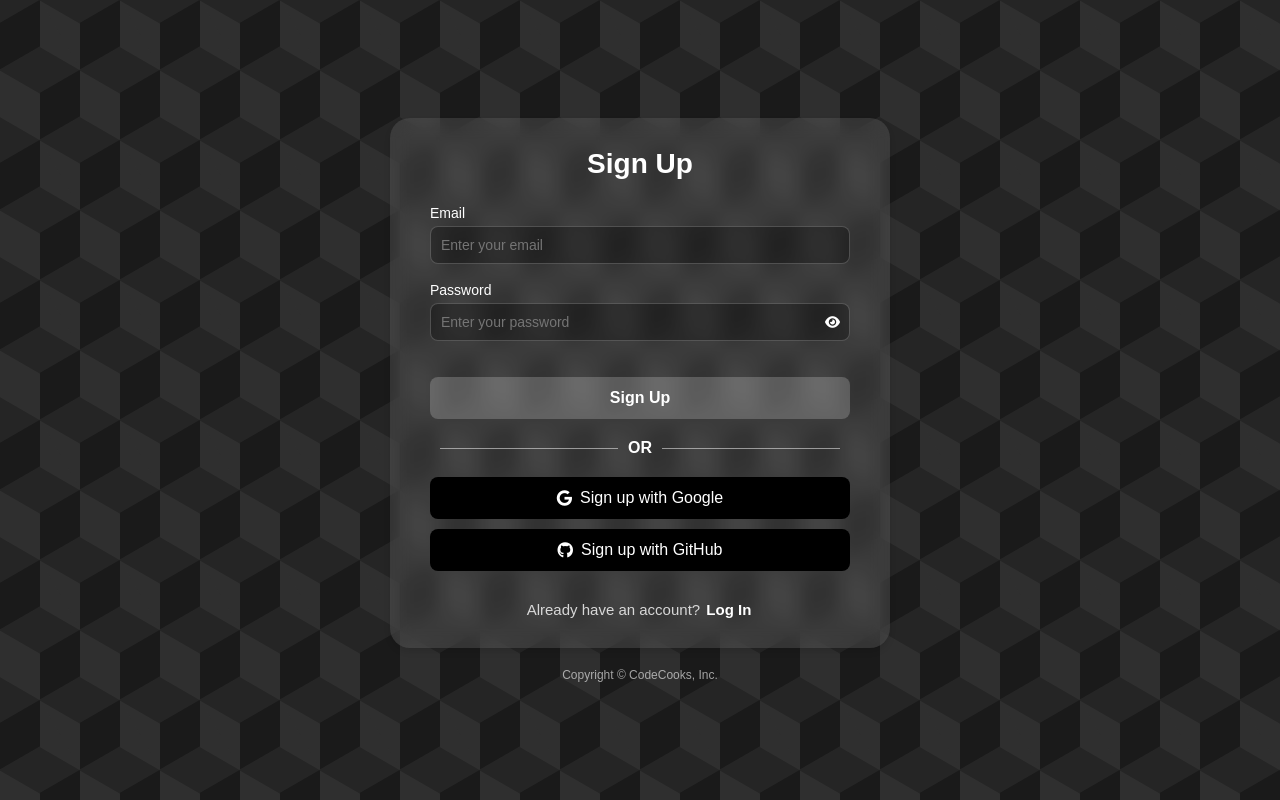
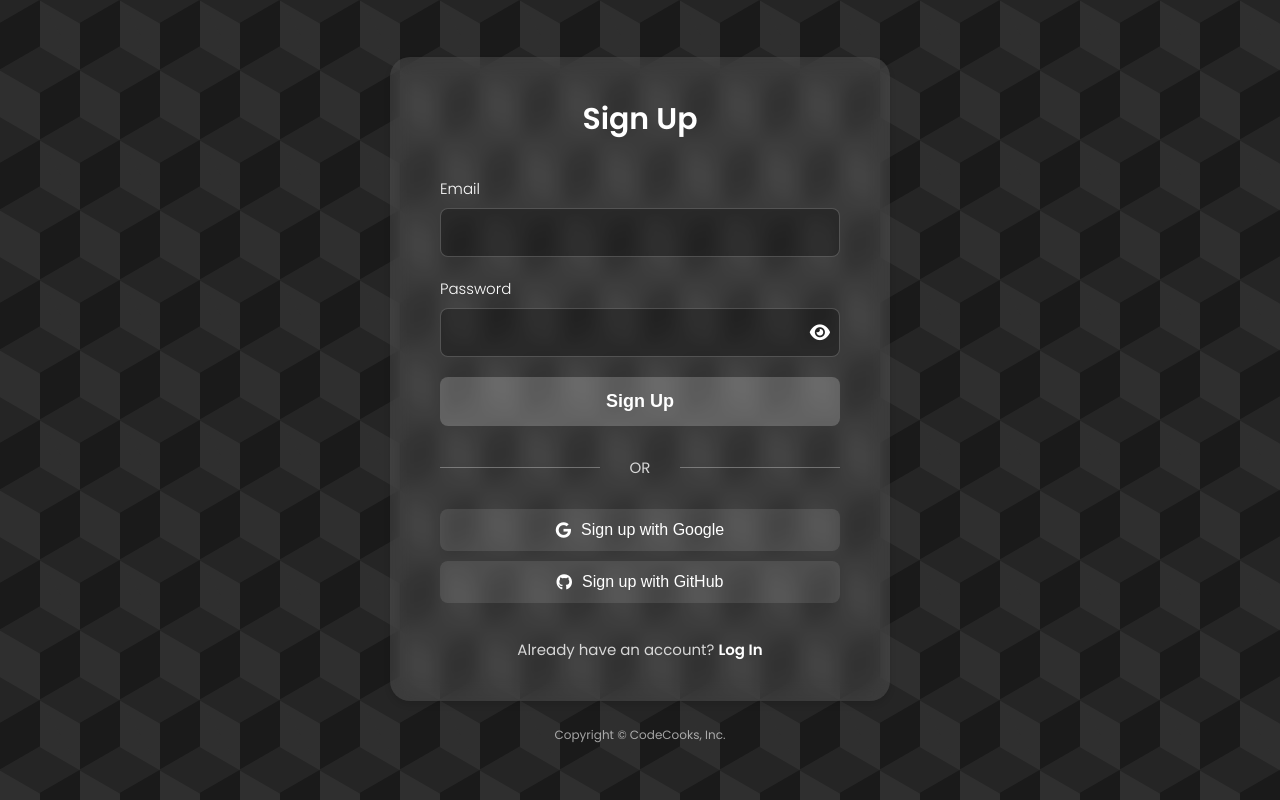
Before and after one commit to naman-innovates/CodeCooks, a plain HTML site: page signup/signup.html in a window 1280 px wide. Drawn offline with Linux system fonts and the light colour scheme.

Commit message:
final SignUp and SignIn page

```diff
--- a/login/login.css
+++ b/login/login.css
@@ -58,38 +58,38 @@ body {
     background: rgba(255, 255, 255, 0.1);
     backdrop-filter: blur(10px);
     border-radius: 20px;
-    padding: 40px 50px; /* Increased padding for bigger form */
+    padding: 40px 50px;
     box-shadow: 0 4px 6px rgba(0, 0, 0, 0.1);
     width: 100%;
-    max-width: 500px; /* Increased max-width for bigger form */
+    max-width: 500px;
     display: flex;
     flex-direction: column;
-    gap: 20px; /* Increased gap between elements */
+    gap: 20px;
 }
 
 h2 {
     text-align: center;
     color: #ffffff;
     font-weight: 600;
-    font-size: 30px; /* Slightly bigger font size */
+    font-size: 30px;
     margin-bottom: 15px;
 }
 
 .form-group {
     display: flex;
     flex-direction: column;
-    gap: 8px; /* Slightly increased gap */
+    gap: 8px;
 }
 
 label {
-    font-size: 15px; /* Slightly bigger font size */
+    font-size: 15px;
     color: #ffffff;
     font-weight: 300;
 }
 
 input {
     width: 100%;
-    padding: 12px; /* Increased padding for bigger input fields */
+    padding: 12px;
     background-color: rgba(0, 0, 0, 0.3);
     border: 1px solid rgba(255, 255, 255, 0.2);
     border-radius: 8px;
@@ -104,73 +104,6 @@ input:focus {
     border-color: #ffffff;
     background-color: rgba(0, 0, 0, 0.4);
 }
-
-.submit-btn {
-    width: 100%;
-    padding: 14px; /* Increased button size */
-    background-color: rgba(255, 255, 255, 0.2);
-    color: #ffffff;
-    border: none;
-    border-radius: 8px;
-    font-size: 18px; /* Slightly bigger font size */
-    cursor: pointer;
-    transition: background-color 0.3s ease;
-    font-weight: 600;
-}
-
-.submit-btn:hover {
-    background-color: rgba(255, 255, 255, 0.3);
-}
-
-.signup-link {
-    text-align: center;
-    color: rgba(255, 255, 255, 0.8);
-    font-size: 15px;
-    margin-top: 15px; /* Slightly increased margin */
-}
-
-.signup-link a {
-    color: #ffffff;
-    text-decoration: underline;
-    transition: color 0.3s;
-}
-
-.signup-link a:hover {
-    color: #f0f0f0;
-}
-
-.form-footer {
-    text-align: center;
-    font-size: 12px;
-    color: rgba(255, 255, 255, 0.6);
-    margin-top: 25px; /* Increased margin for better spacing */
-}
-
-@media (max-width: 480px) {
-    .glass-form {
-        padding: 30px;
-        width: 95%;
-    }
-}
-
-.signup-link a {
-    color: #ffffff;
-    text-decoration: none;
-    border-bottom: 2px solid transparent; /* Initial transparent border */
-    transition: color 0.3s, border-color 0.3s ease;
-    font-weight: 600;
-}
-
-.signup-link a:hover {
-    color: #f8f8f8;
-    border-color: #f8f8f8;
-}
-
-
-
-
-
-
 
 .password-wrapper {
     position: relative;
@@ -194,3 +127,112 @@ input:focus {
 .password-wrapper i:hover {
     color: rgba(255, 255, 255, 0.8);
 }
+
+.submit-btn {
+    width: 100%;
+    padding: 14px;
+    background-color: rgba(255, 255, 255, 0.2);
+    color: #ffffff;
+    border: none;
+    border-radius: 8px;
+    font-size: 18px;
+    cursor: pointer;
+    transition: background-color 0.3s ease;
+    font-weight: 600;
+}
+
+.submit-btn:hover {
+    background-color: rgba(255, 255, 255, 0.3);
+}
+
+.or {
+    text-align: center;
+    color: rgba(255, 255, 255, 0.8);
+    font-size: 15px;
+    margin: 10px 0;
+    position: relative;
+}
+
+.or::before,
+.or::after {
+    content: "";
+    position: absolute;
+    top: 50%;
+    width: 40%;
+    height: 1px;
+    background-color: rgba(255, 255, 255, 0.3);
+}
+
+.or::before {
+    left: 0;
+}
+
+.or::after {
+    right: 0;
+}
+
+.social-buttons {
+    display: flex;
+    flex-direction: column;
+    gap: 10px;
+}
+
+.google-btn,
+.github-btn {
+    width: 100%;
+    padding: 12px;
+    background-color: rgba(255, 255, 255, 0.1);
+    color: #ffffff;
+    border: none;
+    border-radius: 8px;
+    font-size: 16px;
+    cursor: pointer;
+    transition: background-color 0.3s ease;
+    display: flex;
+    align-items: center;
+    justify-content: center;
+}
+
+.google-btn:hover,
+.github-btn:hover {
+    background-color: rgba(255, 255, 255, 0.2);
+}
+
+.google-btn i,
+.github-btn i {
+    margin-right: 10px;
+}
+
+.signup-link {
+    text-align: center;
+    color: rgba(255, 255, 255, 0.8);
+    font-size: 15px;
+    margin-top: 15px;
+}
+
+.signup-link a {
+    color: #ffffff;
+    text-decoration: none;
+    border-bottom: 2px solid transparent;
+    transition: color 0.3s, border-color 0.3s ease;
+    font-weight: 600;
+}
+
+.signup-link a:hover {
+    color: #f8f8f8;
+    border-color: #f8f8f8;
+}
+
+.form-footer {
+    text-align: center;
+    font-size: 12px;
+    color: rgba(255, 255, 255, 0.6);
+    margin-top: 25px;
+}
+
+@media (max-width: 480px) {
+    .glass-form {
+        padding: 30px;
+        width: 95%;
+    }
+}
--- a/signup/signup.css
+++ b/signup/signup.css
@@ -58,43 +58,43 @@ body {
     background: rgba(255, 255, 255, 0.1);
     backdrop-filter: blur(10px);
     border-radius: 20px;
-    padding: 30px 40px;
+    padding: 40px 50px;
     box-shadow: 0 4px 6px rgba(0, 0, 0, 0.1);
-    width: 95%;
+    width: 100%;
     max-width: 500px;
     display: flex;
     flex-direction: column;
-    gap: 15px;
+    gap: 20px;
 }
 
 h2 {
     text-align: center;
     color: #ffffff;
     font-weight: 600;
-    font-size: 28px;
-    margin-bottom: 10px;
+    font-size: 30px;
+    margin-bottom: 15px;
 }
 
 .form-group {
     display: flex;
     flex-direction: column;
-    gap: 5px;
+    gap: 8px;
 }
 
 label {
-    font-size: 14px;
+    font-size: 15px;
     color: #ffffff;
     font-weight: 300;
 }
 
 input {
     width: 100%;
-    padding: 10px;
+    padding: 12px;
     background-color: rgba(0, 0, 0, 0.3);
     border: 1px solid rgba(255, 255, 255, 0.2);
     border-radius: 8px;
     color: #ffffff;
-    font-size: 14px;
+    font-size: 15px;
     font-family: 'Poppins', sans-serif;
     transition: border-color 0.3s ease, background-color 0.3s ease;
 }
@@ -107,30 +107,37 @@ input:focus {
 
 .password-wrapper {
     position: relative;
+    display: flex;
+    align-items: center;
 }
 
-.eye-button {
+.password-wrapper input {
+    flex: 1;
+}
+
+.password-wrapper i {
     position: absolute;
     right: 10px;
-    top: 50%;
-    transform: translateY(-50%);
-    background: none;
-    border: none;
     color: #ffffff;
     cursor: pointer;
+    font-size: 18px;
+    transition: color 0.3s;
+}
+
+.password-wrapper i:hover {
+    color: rgba(255, 255, 255, 0.8);
 }
 
 .submit-btn {
     width: 100%;
-    padding: 12px;
+    padding: 14px;
     background-color: rgba(255, 255, 255, 0.2);
     color: #ffffff;
     border: none;
     border-radius: 8px;
-    font-size: 16px;
+    font-size: 18px;
     cursor: pointer;
     transition: background-color 0.3s ease;
-    font-family: 'Poppins', sans-serif;
     font-weight: 600;
 }
 
@@ -139,20 +146,29 @@ input:focus {
 }
 
 .or {
-    display: flex;
-    align-items: center;
-    margin: 20px 0;
-    font-weight: bold;
-    color: #ffffff;
+    text-align: center;
+    color: rgba(255, 255, 255, 0.8);
+    font-size: 15px;
+    margin: 10px 0;
+    position: relative;
 }
 
 .or::before,
 .or::after {
     content: "";
-    flex: 1; /* Makes the lines grow to fill available space */
-    height: 1px; /* Line height */
-    background-color: rgba(255, 255, 255, 0.5); /* Line color */
-    margin: 0 10px; /* Space between the line and text */
+    position: absolute;
+    top: 50%;
+    width: 40%;
+    height: 1px;
+    background-color: rgba(255, 255, 255, 0.3);
+}
+
+.or::before {
+    left: 0;
+}
+
+.or::after {
+    right: 0;
 }
 
 .social-buttons {
@@ -165,54 +181,58 @@ input:focus {
 .github-btn {
     width: 100%;
     padding: 12px;
-    background-color: #000000; /* Black background */
-    color: #ffffff; /* White text */
+    background-color: rgba(255, 255, 255, 0.1);
+    color: #ffffff;
     border: none;
     border-radius: 8px;
     font-size: 16px;
     cursor: pointer;
+    transition: background-color 0.3s ease;
     display: flex;
     align-items: center;
     justify-content: center;
-    transition: transform 0.2s;
 }
 
 .google-btn:hover,
 .github-btn:hover {
-    transform: scale(1.05); /* Hover effect without changing colors */
+    background-color: rgba(255, 255, 255, 0.2);
 }
 
 .google-btn i,
 .github-btn i {
-    margin-right: 8px; /* Space between icon and text */
+    margin-right: 10px;
 }
-.login-link{
+
+.login-link {
     text-align: center;
     color: rgba(255, 255, 255, 0.8);
     font-size: 15px;
     margin-top: 15px;
 }
-.login-link a{
+
+.login-link a {
     color: #ffffff;
     text-decoration: none;
     border-bottom: 2px solid transparent;
-    transition: color 0.3s, border-color 0.3s,ease;
+    transition: color 0.3s, border-color 0.3s ease;
     font-weight: 600;
-    margin: 2px;
 }
+
+.login-link a:hover {
+    color: #f8f8f8;
+    border-color: #f8f8f8;
+}
+
 .form-footer {
     text-align: center;
     font-size: 12px;
     color: rgba(255, 255, 255, 0.6);
-    margin-top: 20px;
-}
-a:hover{
-    text-decoration: 1px underline;
+    margin-top: 25px;
 }
 
 @media (max-width: 480px) {
     .glass-form {
-        padding: 25px;
+        padding: 30px;
         width: 95%;
     }
 }
--- a/signup/signup.html
+++ b/signup/signup.html
@@ -3,46 +3,40 @@
 <head>
     <meta charset="UTF-8">
     <meta name="viewport" content="width=device-width, initial-scale=1.0">
-    <title>Sign Up</title>
+    <title>Sign Up - CodeCooks</title>
+    <link href="https://fonts.googleapis.com/css2?family=Poppins:wght@300;400;600&display=swap" rel="stylesheet">
     <link rel="stylesheet" href="signup.css">
     <link rel="stylesheet" href="https://cdnjs.cloudflare.com/ajax/libs/font-awesome/6.0.0-beta3/css/all.min.css">
 </head>
 <body>
     <div class="container">
-        <div class="glass-form">
+        <form id="signupForm" class="glass-form">
             <h2>Sign Up</h2>
-            <form id="signupForm">
             <div class="form-group">
                 <label for="email">Email</label>
-                    <input type="email" id="email" placeholder="Enter your email" required>
+                <input type="email" id="email" name="email" required>
             </div>
-                <br>
-
             <div class="form-group">
                 <label for="password">Password</label>
                 <div class="password-wrapper">
-                        <input type="password" id="password" placeholder="Enter your password" required>
-                        <button type="button" id="togglePassword" class="eye-button">
-                            <i class="fas fa-eye" id="eyeIcon"></i>
-                        </button>
+                    <input type="password" id="password" name="password" required>
+                    <i class="fas fa-eye" id="togglePassword"></i>
                 </div>
             </div>
-                <br><br>
             <button type="submit" class="submit-btn">Sign Up</button>
             <div class="or">OR</div>
             <div class="social-buttons">
-                    <button class="google-btn">
+                <button type="button" class="google-btn">
                     <i class="fab fa-google"></i> Sign up with Google
                 </button>
-                    <button class="github-btn">
+                <button type="button" class="github-btn">
                     <i class="fab fa-github"></i> Sign up with GitHub
                 </button>
             </div>
+            <div class="login-link">
+                <p>Already have an account? <a href="../login/login.html">Log In</a></p>
+            </div>
         </form>
-            <div class="login-link">
-                <p>Already have an account? <a href="#">Log In</a></p>
-            </div>
-        </div>
         <footer class="form-footer">
             Copyright © CodeCooks, Inc.
         </footer>
--- a/signup/signup.js
+++ b/signup/signup.js
@@ -1,8 +1,32 @@
-document.getElementById('togglePassword').addEventListener('click', function() {
-    const passwordInput = document.getElementById('password');
-    const eyeIcon = document.getElementById('eyeIcon');
-    const type = passwordInput.getAttribute('type') === 'password' ? 'text' : 'password';
-    passwordInput.setAttribute('type', type);
-    eyeIcon.classList.toggle('fa-eye');
-    eyeIcon.classList.toggle('fa-eye-slash');
+document.addEventListener('DOMContentLoaded', function() {
+    const togglePassword = document.getElementById('togglePassword');
+    const password = document.getElementById('password');
+    const signupForm = document.getElementById('signupForm');
+    const emailInput = document.getElementById('email');
+
+    togglePassword.addEventListener('click', function () {
+        const type = password.getAttribute('type') === 'password' ? 'text' : 'password';
+        password.setAttribute('type', type);
+        this.classList.toggle('fa-eye-slash');
+    });
+
+    signupForm.addEventListener('submit', function(e) {
+        e.preventDefault();
+
+        const email = emailInput.value.trim();
+        const passwordValue = password.value.trim();
+
+        if (email && passwordValue) {
+            // Here you would typically send the data to your server for processing
+            console.log('Sign-up successful');
+            console.log('Email:', email);
+            console.log('Password:', passwordValue);
+
+            // Redirect to the home page
+            window.location.href = "../home-page/home.html";
+        } else {
+            console.log('Please fill in both email and password fields');
+            // You might want to show an error message to the user here
+        }
+    });
 });
```
Also changed, not shown: login/login.html (+13 -6 lines), login/login.js (+29 -8 lines). Lines whose indentation alone changed are shown as unchanged.
